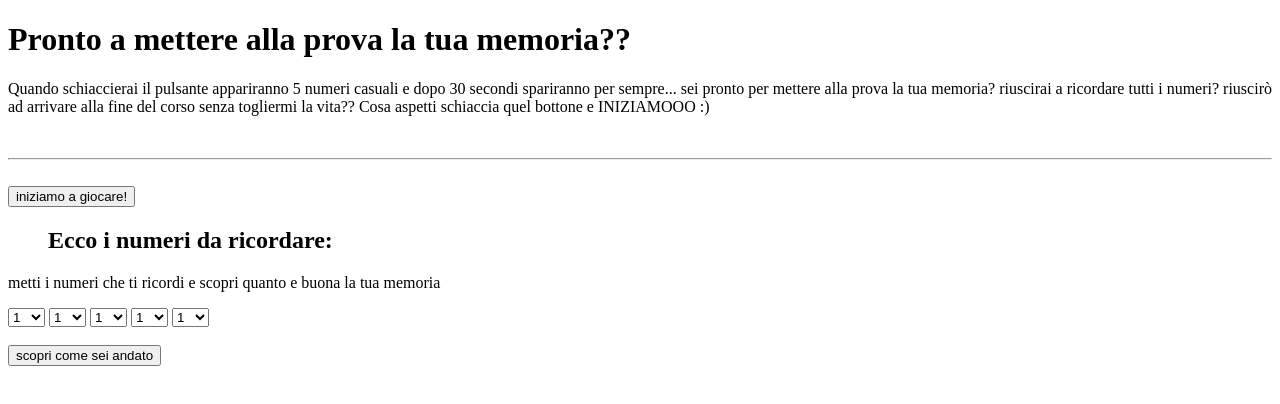
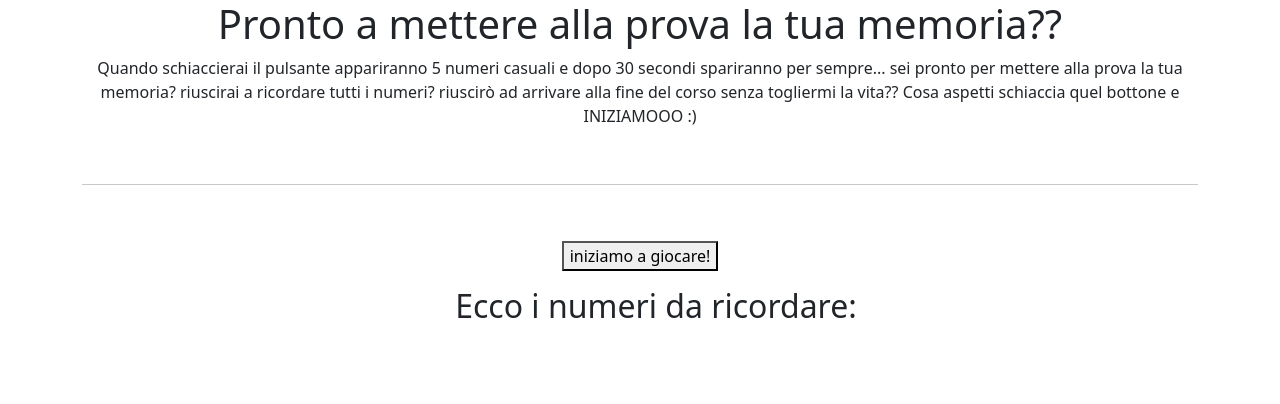
Before and after one commit to gilli-jonathan/js-simon, a plain HTML site: page index.html in a window 1280 px wide. Drawn offline with nearby package versions, Linux system fonts and the light colour scheme.

Commit message:
customized html with bootstrap

```diff
--- a/index.html
+++ b/index.html
@@ -4,12 +4,14 @@
 <head>
     <meta charset="UTF-8">
     <meta name="viewport" content="width=device-width, initial-scale=1.0">
+    <link href="https://cdn.jsdelivr.net/npm/bootstrap@5.3.8/dist/css/bootstrap.min.css" rel="stylesheet"
+        integrity="sha384-sRIl4kxILFvY47J16cr9ZwB07vP4J8+LH7qKQnuqkuIAvNWLzeN8tE5YBujZqJLB" crossorigin="anonymous">
     <title>simon smemorato</title>
 </head>
 
 <body>
 
-    <div id="top_card">
+    <div id="top_card" class="container text-center">
         <h1>Pronto a mettere alla prova la tua memoria??</h1>
         <p>Quando schiaccierai il pulsante appariranno 5 numeri casuali e dopo 30 secondi spariranno per sempre... sei
             pronto per mettere alla prova la tua memoria? riuscirai a ricordare tutti i numeri? riuscirò ad arrivare
@@ -18,17 +20,16 @@
         <br>
         <hr>
         <br>
-        <button id="start">iniziamo a giocare!</button>
+        <button id="start" class="my-3">iniziamo a giocare!</button>
         <span id="timer"></span>
 
         <ul id="random_list">
             <h2>Ecco i numeri da ricordare:</h2>
-
         </ul>
 
     </div>
 
-    <div id="user_input">
+    <div id="user_input" class="container text-center d-none">
 
         <p>metti i numeri che ti ricordi e scopri quanto e buona la tua memoria</p>
 
```
